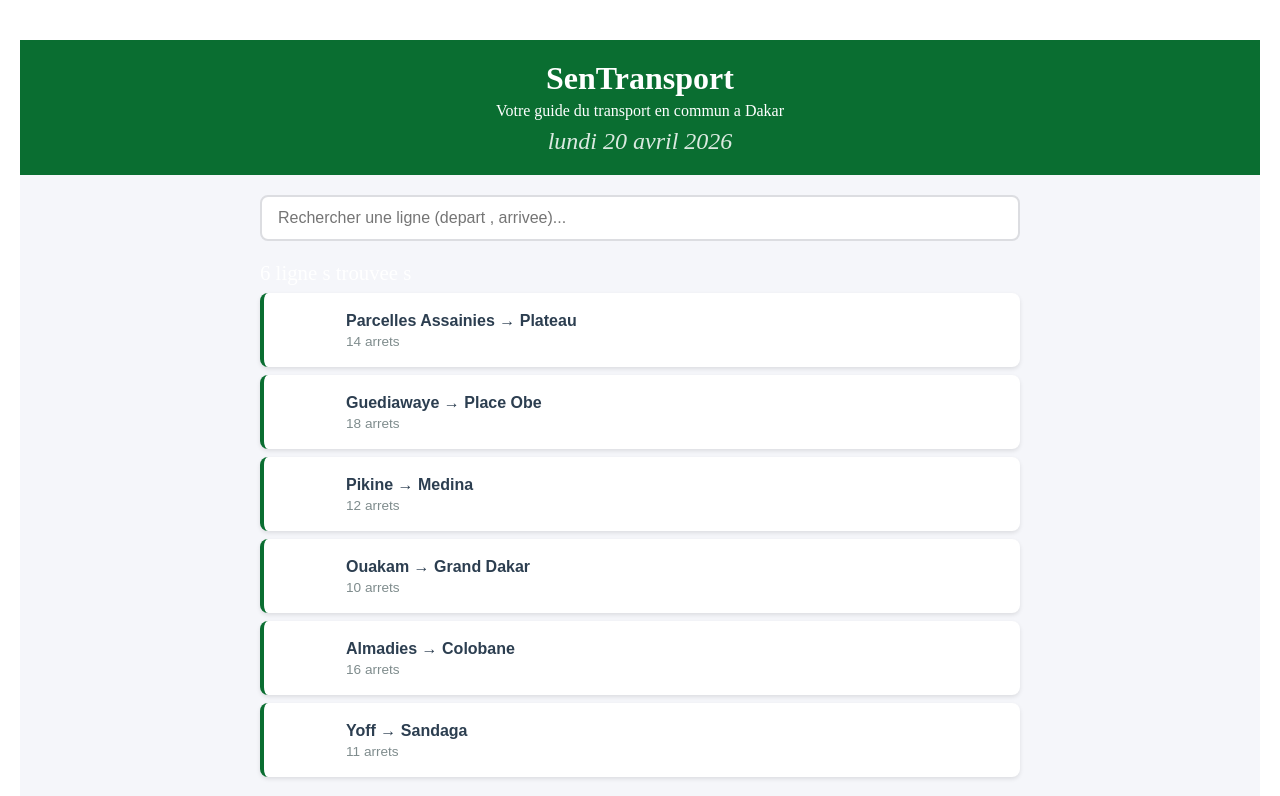
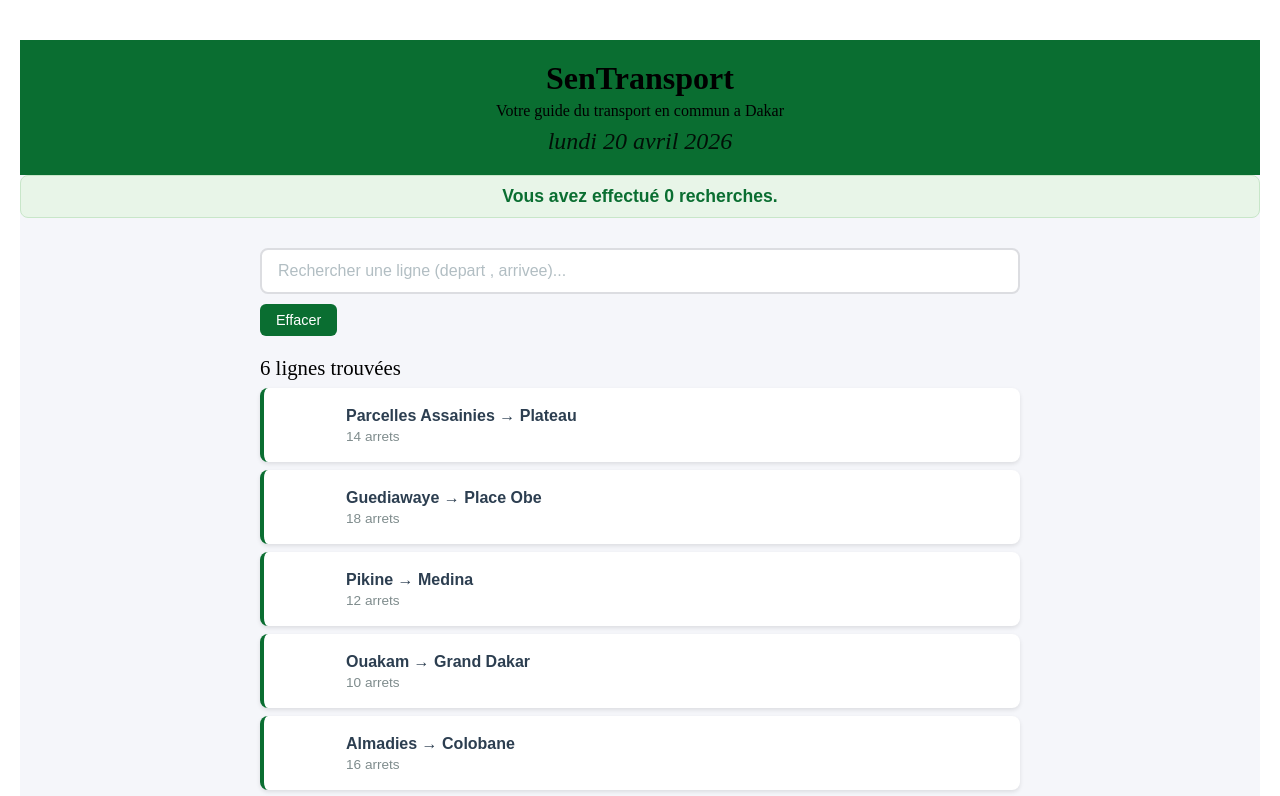
Before and after one commit to SwagCk/Sentransport, a React (Create React App) app: page / in a window 1280 px wide. Shown: the top 796 px of the page. Built offline with nearby package versions, Linux system fonts and the light colour scheme.

Commit message:
Exercices Lab3 : Ajout bouton effacer + Aucune ligne trouvé + compteur de recherche

```diff
--- a/src/App.css
+++ b/src/App.css
@@ -13,6 +13,18 @@
   width: 100%;
   box-sizing: border-box;
   flex: 1;
+}
+
+.compteur-recherches {
+  text-align: center;
+  font-size: 1.1rem;
+  color: #0a6e31;
+  font-weight: bold;
+  margin-bottom: 10px;
+  padding: 10px;
+  background-color: #e8f5e8;
+  border-radius: 8px;
+  border: 1px solid #c8e6c9;
 }
 
 
@@ -36,7 +48,7 @@ h1 , p{
     font-family: Times New Roman;
     font-size: 1.3rem;
     margin-bottom: 8px;
-    color: #ffffff;
+    color: #000;
     position: center;
   }
 
--- a/src/App.js
+++ b/src/App.js
@@ -14,6 +14,8 @@ function App() {
   const [recherche , setRecherche] = useState("");
 
   const [ligneSelectionnee , setLigneSelectionnee] = useState(null);
+
+  const [compteurRecherches, setCompteurRecherches] = useState(0);
 
   const lignes = [
     { id : 1 , numero : "1", depart : " Parcelles Assainies " , arrivee : " Plateau ", arrets : 14 , couleur : "#0b2916" , listeArrets : ["Parcelles U14" , "Parcelle U10" , "Camberene" , "Patte d'Oie", "Grand Dakar" , "Colobane" , "Ponty" , "Plateau" ] } ,
@@ -33,6 +35,11 @@ function App() {
     ligne .numero.includes(recherche)
   );
 
+  function handleRechercheChange(nouvelleValeur) {
+    setRecherche(nouvelleValeur);
+    setCompteurRecherches(prev => prev + 1);
+  }
+
     function handleLigneClick(ligne) {
       if (ligneSelectionnee && ligneSelectionnee.id === ligne.id) {
         setLigneSelectionnee(null);
@@ -46,10 +53,13 @@ function App() {
   return(
     <div className="App">
       <Header />
+      <div className="compteur-recherches">
+        Vous avez effectué {compteurRecherches} recherche{compteurRecherches !== 1 ? 's' : ''}.
+      </div>
       <main className="contenu">
-        <Recherche valeur={recherche} onChange={setRecherche} />
+        <Recherche valeur={recherche} onChange={handleRechercheChange} />
         <p className="resultat-recherche">
-          { lignesFiltrees . length } ligne { lignesFiltrees . length > 1 ? 's' :''} trouvee { lignesFiltrees . length > 1 ? 's' : ''}
+          { lignesFiltrees . length === 0 ? "Aucune ligne trouvée" : `${lignesFiltrees.length} ligne${ lignesFiltrees . length > 1 ? 's' :''} trouvée${ lignesFiltrees . length > 1 ? 's' : ''}` }
         </p>
         {lignesFiltrees.map(ligne => (
           < LigneBus
--- a/src/Recherche.css
+++ b/src/Recherche.css
@@ -17,6 +17,26 @@
     border-color: #0a6e31;
 }
 
-.recherche-input :: placeholder {
+.recherche-input::placeholder {
     color: #b2bec3;
 }
+
+.recherche-button {
+    margin-top: 10px;
+    padding: 8px 16px;
+    font-size: 0.9rem;
+    background-color: #0a6e31;
+    color: white;
+    border: none;
+    border-radius: 6px;
+    cursor: pointer;
+    transition: background-color 0.2s;
+}
+
+.recherche-button:hover {
+    background-color: #085a26;
+}
+
+.recherche-button:active {
+    background-color: #06451d;
+}
--- a/src/Recherche.js
+++ b/src/Recherche.js
@@ -8,8 +8,12 @@ function Recherche ({valeur , onChange}) {
             className="recherche-input"
             placeholder="Rechercher une ligne (depart , arrivee)..."
             value={valeur}
-            onChange={e => onChange(e.target.value)}
+            onChange={(e) => onChange(e.target.value)}
             />
+
+            <button className="recherche-button" onClick={() => onChange("")}>
+                Effacer
+            </button>
         </div>
     );
 }
```
